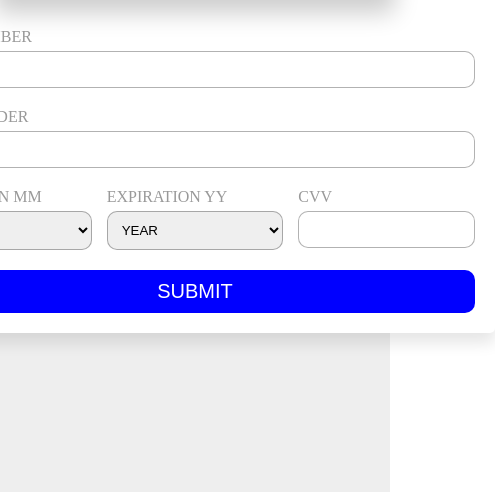
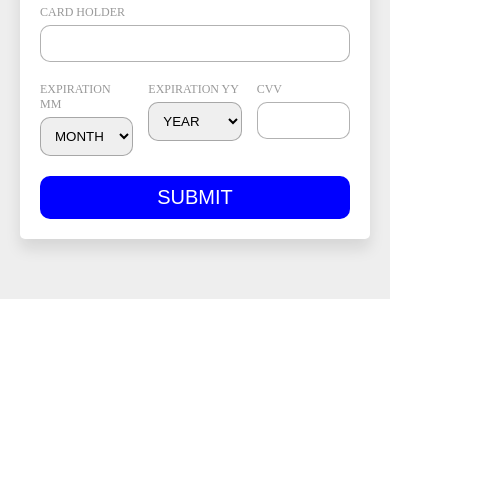
Before and after one commit to Bluewizzy1/creditcard, a plain HTML site: page index.html in a window 390 px wide. Shown: the part 352-844 px from the top of the page, 495 px wide, since content can reach past the window. Drawn offline with Linux system fonts and the light colour scheme.

Commit message:
my message

```diff
--- a/index.html
+++ b/index.html
@@ -120,7 +120,7 @@
             document.querySelector('.back').style.transform = 'perspective(1000px) rotateY(180deg)';
         }
         document.querySelector('.cvv-input').oninput= () =>{
-            document.querySelector('.front').innerText = document.querySelector('.cvv-input').value;
+            document.querySelector('.cvv-box').innerText = document.querySelector('.cvv-input').value;
         }
     </script>
 
--- a/styles.css
+++ b/styles.css
@@ -12,13 +12,13 @@
 }
 
 .container{
-    min-height: 100vh;
+    /* min-height: 100vh; */
     background: #eee;
     display: flex;
     align-items: center;
     justify-content: center;
     flex-flow: column;
-    padding-bottom: 60px;
+    padding: 0 20px 60px 20px;
 }
 
 .container form{
@@ -26,7 +26,8 @@
     border-radius: 5px;
     box-shadow: 0 10px 15px rgba(0, 0, 0, .1);
     padding: 20px;
-    width: 600px;
+    max-width: 600px;
+    width: 100%;
     padding-top: 160px;
 }
 
@@ -174,3 +175,10 @@
     height: 30px;
     padding-top: 5px;
 }
+
+
+@media screen and (max-width: 512px)  {
+    .container{
+        font-size: 0.75em;
+    }
+}
```
